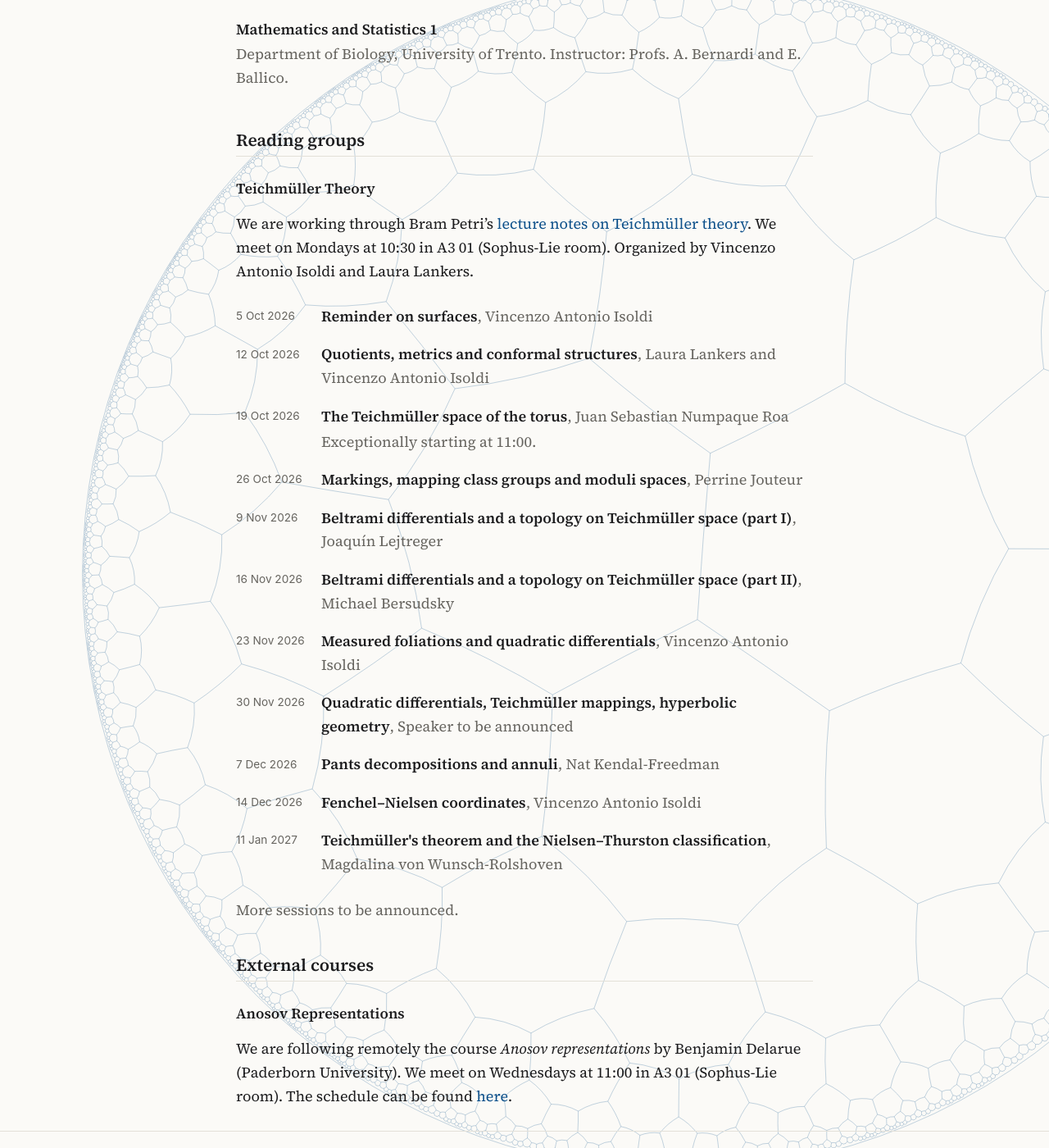
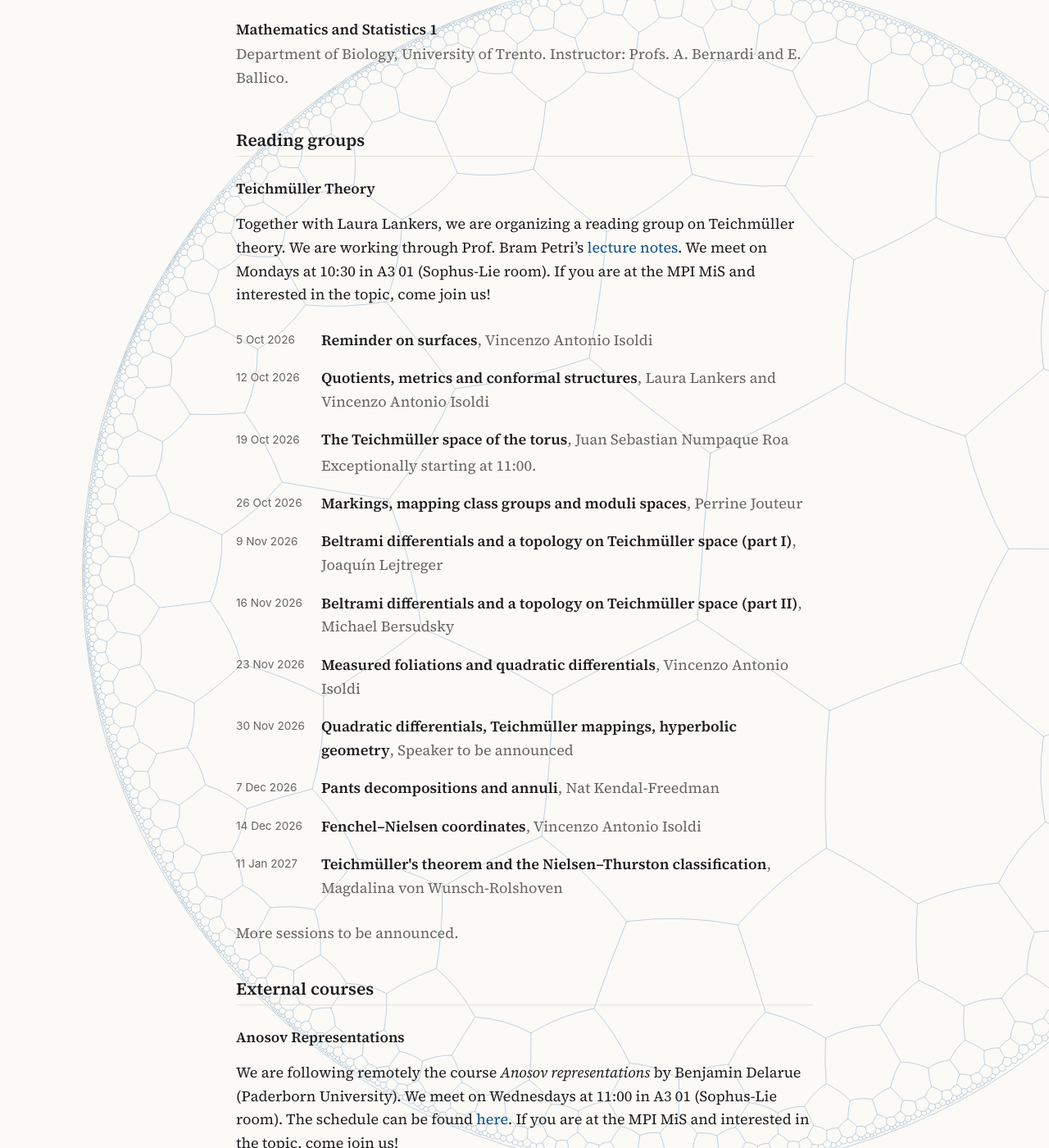
Before and after one commit to vincenzoisoldia/vincenzoisoldia.github.io, a Jekyll site: the page built from teaching.md, in a window 1280 px wide and 1400 px high, scrolled down 911 px. Shown: the whole window at 82% size. Built offline with Jekyll 4.4.1, drawn with Linux system fonts in a browser that asks for light colours.

Commit message:
come join us

```diff
--- a/_data/external_courses.yml
+++ b/_data/external_courses.yml
@@ -10,3 +10,4 @@
     We meet on Wednesdays at 11:00 in A3 01 (Sophus-Lie room).
     The schedule can be found
     [here](https://paul.uni-paderborn.de/scripts/mgrqispi.dll?APPNAME=CampusNet&PRGNAME=COURSEDETAILS&ARGUMENTS=-N000000000000001,-N000731,-N0,-N398133925805873,-N398133925834874,-N0,-N0,-N0).
+    If you are at the MPI MiS and interested in the topic, come join us!
--- a/_data/reading_group.yml
+++ b/_data/reading_group.yml
@@ -13,10 +13,9 @@
 
 name: Teichmüller Theory
 description: >-
-  We are working through Bram Petri's
-  [lecture notes on Teichmüller theory](https://webusers.imj-prg.fr/~bram.petri/t_tt/notes_250331.pdf).
-  We meet on Mondays at 10:30 in A3 01 (Sophus-Lie room).
-  Organized by Vincenzo Antonio Isoldi and Laura Lankers.
+  Together with Laura Lankers, we are organizing a reading group on Teichmüller theory. We are working through Prof. Bram Petri's
+  [lecture notes](https://webusers.imj-prg.fr/~bram.petri/t_tt/notes_250331.pdf). We meet on Mondays at 10:30 in A3 01 (Sophus-Lie room).
+  If you are at the MPI MiS and interested in the topic, come join us!
 meetings:
   - date: 5 Oct 2026
     topic: Reminder on surfaces
```
